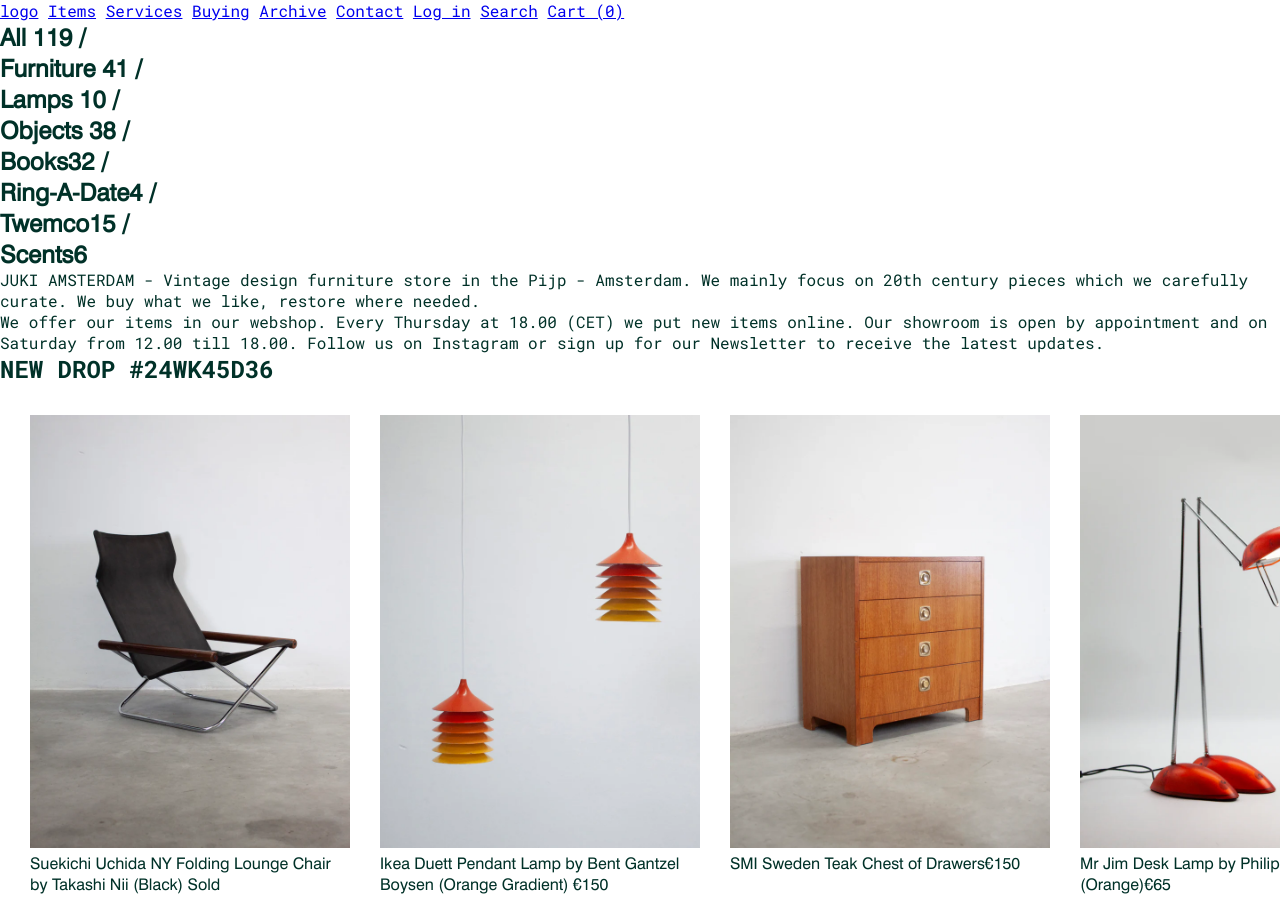
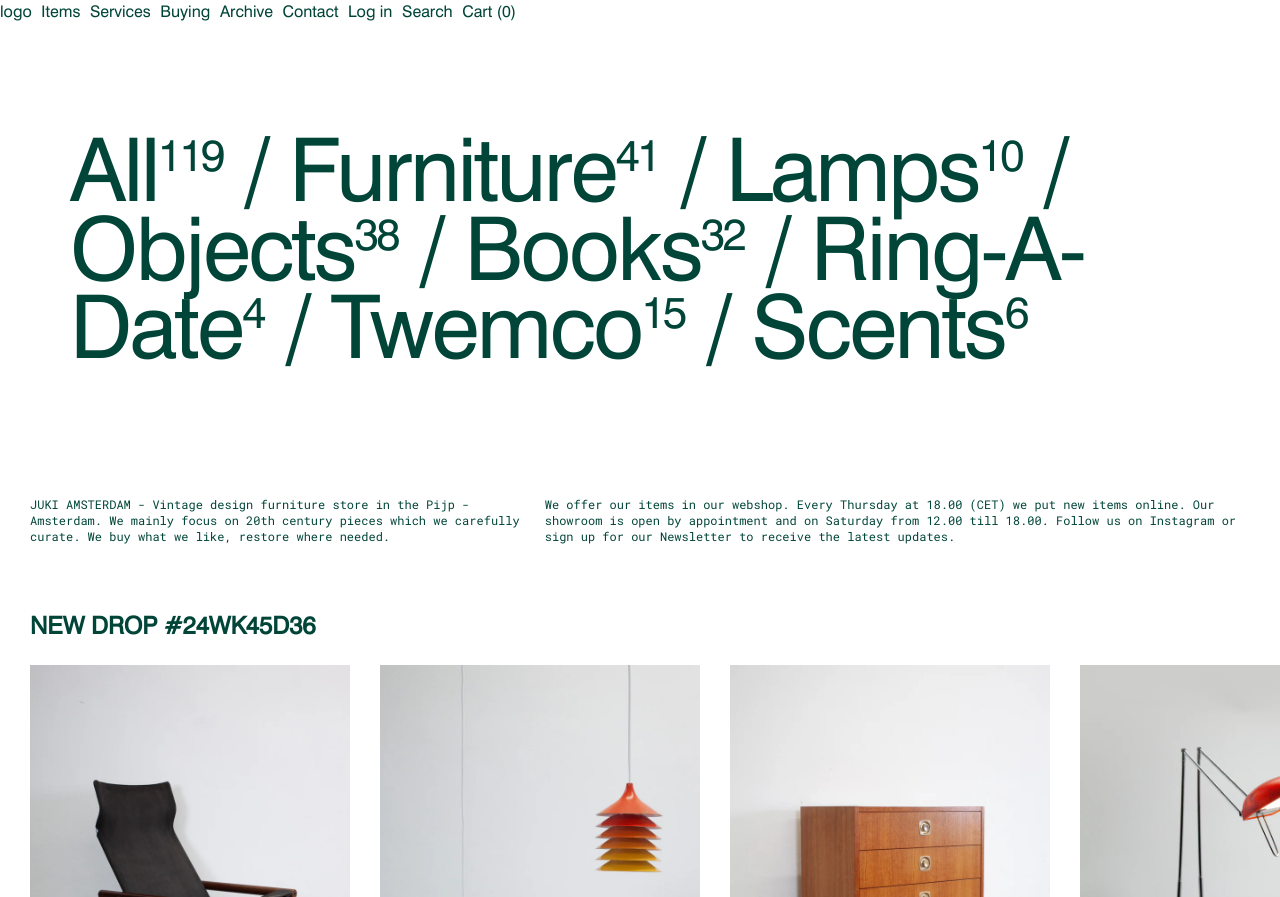
Before and after one commit to AlishaSoedamah/fd2, a plain HTML site: page index.html in a window 1280 px wide. Shown: the top 897 px of the page. Drawn offline with Linux system fonts and the light colour scheme.

Commit message:
fin hero

```diff
--- a/index.html
+++ b/index.html
@@ -3,18 +3,18 @@
 
 <head>
 	<meta charset="UTF-8">
-	<meta name="author" content="jouw naam">
+	<meta name="author" content="Alisha Soedamah">
 	<meta name="viewport" content="width=device-width, initial-scale=1">
 	<title>Home</title>
 	<link href="styles/style.css" rel="stylesheet">
-	<link rel="icon" type="image/svg+xml" href="images/favicon.svg">
+	<link rel="icon" type="image/svg+xml" href="images/favicon.ico">
 </head>
 <body>
 	<header>
 		<a href="#">logo</a>
 		<span>
 			<a href="#">Items</a>
-			<a href="./pages/service.html">Services</a>
+			<a href="#">Services</a>
 			<a href="#">Buying</a>
 			<a href="#">Archive</a>
 			<a href="#">Contact</a>
@@ -28,18 +28,20 @@
 	<section>
 		<h1>
 			<ul>
-				<li>All 119 /</li>
-				<li>Furniture 41 /</li>
-				<li>Lamps 10 /</li>
-				<li>Objects 38 /</li>
-				<li>Books32 /</li>
-				<li>Ring-A-Date4 /</li>
-				<li>Twemco15 /</li>
-				<li>Scents6</li>
+				<li>All<sup>119</sup> /</li>
+				<li>Furniture<sup>41</sup> /</li>
+				<li>Lamps<sup>10</sup> /</li>
+				<li>Objects<sup>38</sup> /</li>
+				<li>Books<sup>32</sup> /</li>
+				<li>Ring-A-Date<sup>4</sup> /</li>
+				<li>Twemco<sup>15</sup> /</li>
+				<li>Scents<sup>6</sup></li>
 			</ul>
 		</h1>
-		<p>JUKI AMSTERDAM - Vintage design furniture store in the Pijp - Amsterdam. We mainly focus on 20th century pieces which we carefully curate. We buy what we like, restore where needed.</p>
-		<p>We offer our items in our webshop. Every Thursday at 18.00 (CET) we put new items online. Our showroom is open by appointment and on Saturday from 12.00 till 18.00. Follow us on Instagram or sign up for our Newsletter to receive the latest updates.</p>
+		<article class="hero">
+			<p>JUKI AMSTERDAM - Vintage design furniture store in the Pijp - Amsterdam. We mainly focus on 20th century pieces which we carefully curate. We buy what we like, restore where needed.</p>
+			<p>We offer our items in our webshop. Every Thursday at 18.00 (CET) we put new items online. Our showroom is open by appointment and on Saturday from 12.00 till 18.00. Follow us on Instagram or sign up for our Newsletter to receive the latest updates.</p>
+		</article>
 	</section>
 	<section>
 		<h2>NEW DROP #24WK45D36</h2>
--- a/styles/style.css
+++ b/styles/style.css
@@ -15,7 +15,7 @@
 }
 
 :root {
-	--color-text: rgb(0, 49, 40);
+	--color-text: #014538;
 	--color-background: #eee;
 	--title-font: "Swiss";
 	--body-font: "Mono";
@@ -27,23 +27,56 @@
 	font-family: var(--body-font);
 }
 
-h1, figcaption {
+h1 {
 	font-family: var(--title-font), 'arial';
+	font-weight: 300;
+	font-size: 5.5rem;
+	letter-spacing: -0.03em;
+}
+
+h1 > ul {
+	margin: 0 auto;
+	padding: 100px 40px;
+	line-height: 65px;
+}
+
+sup {
+	font-size: 0.5em;
+}
+
+h2, h3, figcaption {
+	font-family: var(--title-font), 'arial';
+	margin: 25px 0;
 }
 
 ul {
 	list-style: none;
 }
 
-footer {
-	background-color: var(--footer);
+li {
+	display: inline;
+}
+
+a {
+	color: var(--color-text);
+	font-family: var(--title-font);
+	text-decoration: none;
+}
+
+section {
+	padding: 0 30px;
+}
+
+.hero {
+	display: flex;
+	font-size: 12px;
+	padding: 40px 0;
 }
 
 .four-col-grid {
 	display: grid;
-	padding: 30px;
 	column-gap: 30px;
-	row-gap: 50px;
+	row-gap: 20px;
 	grid-template-columns: auto auto auto auto;
 }
 
@@ -51,3 +84,7 @@
 	width: 20em;
 	height: auto;
 }
+
+footer {
+	background-color: var(--footer);
+}
```
Also changed, not shown: pages/detail.html (added, +12 -0 lines), pages/service.html (deleted, +0 -112 lines), images/favicon.ico (added), 1 other file.
